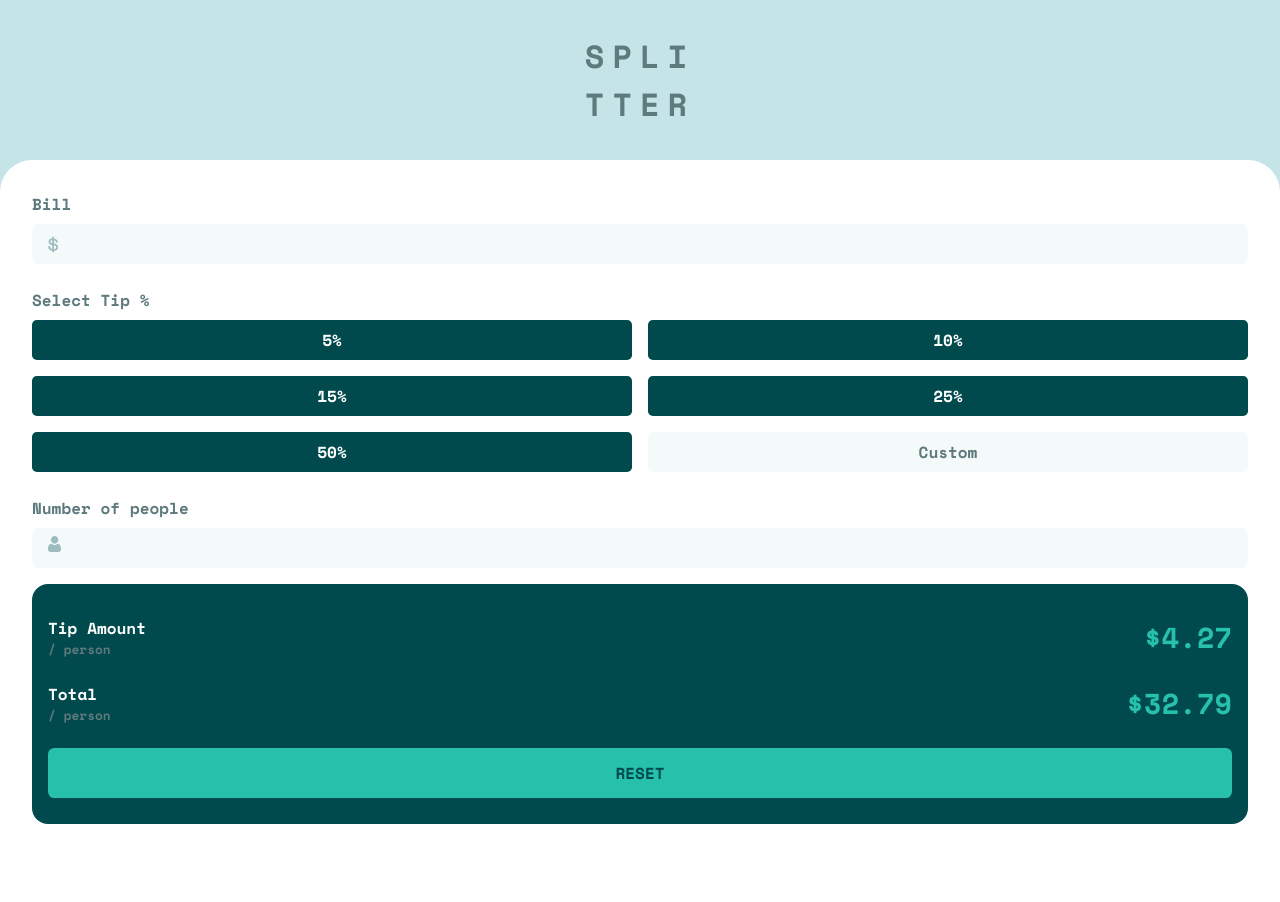
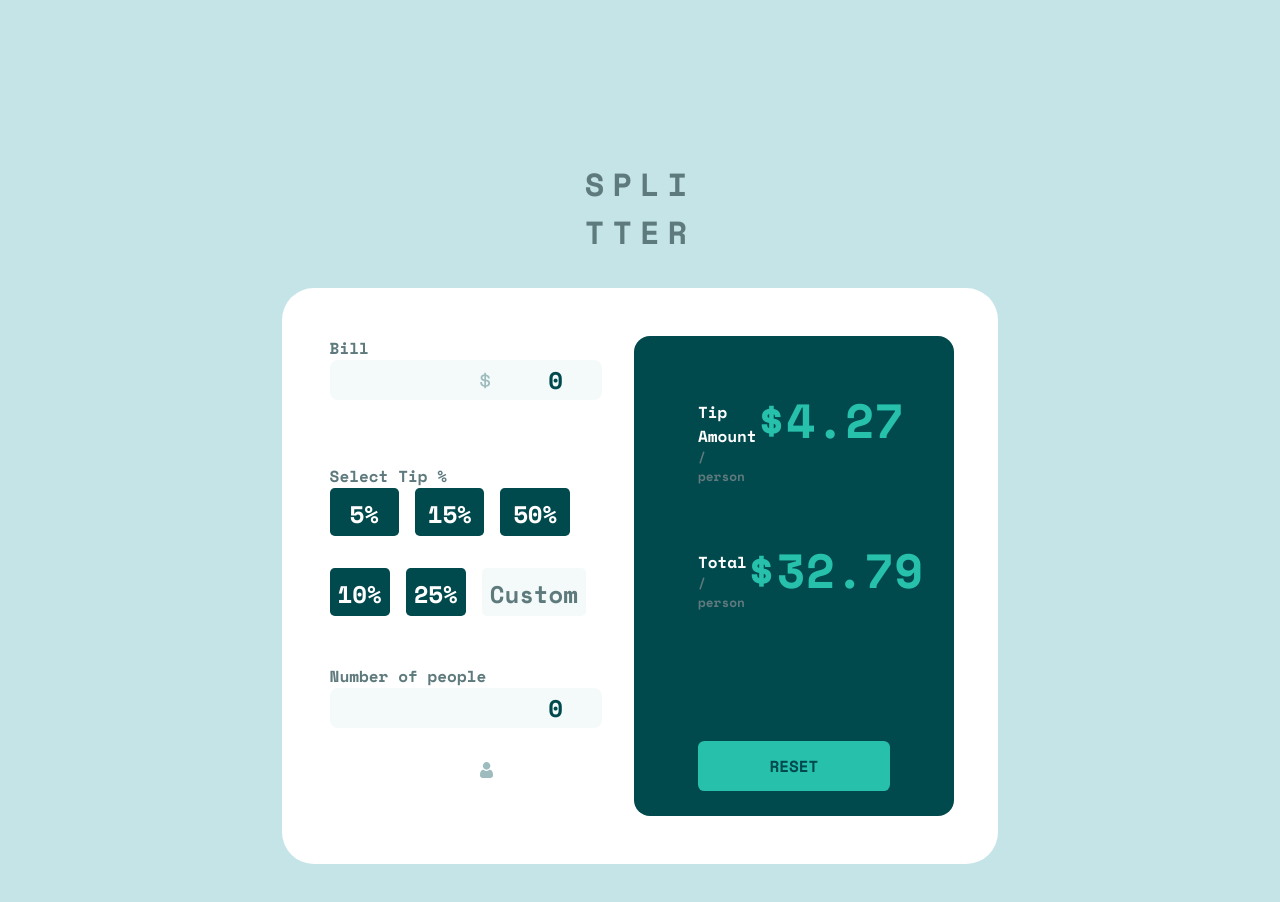
Before and after one commit to developermartins/tip-calculator-app, a React (Create React App) app: page / in a window 1280 px wide. Shown: the top 902 px of the page. Built offline with nearby package versions, Linux system fonts and the light colour scheme.

Commit message:
customize result-section

```diff
--- a/src/App.css
+++ b/src/App.css
@@ -189,3 +189,92 @@
     color: var(--very-dark-cyan);
     background-color: var(--strong-cyan);
 }
+
+@media screen and (min-width: 768px) {
+    .main-section {
+        padding: 10%;
+        display: flex;
+        align-items: center;
+        justify-content: center;
+        flex-direction: column;
+    }
+
+    .calculator-section {
+        min-height: 50vh;
+        width: 70%;
+        flex-direction: row;
+        border-bottom-left-radius: 2rem;
+        border-bottom-right-radius: 2rem;
+        padding: 3rem 3rem;
+    }
+
+    .bill-input-container svg {
+        left: 30rem;
+    }
+
+    .number-of-people-container svg {
+        top: 47.6rem;
+        left: 30rem;
+    }
+
+    .content-calc-section {
+        flex: 1;
+        margin-right: 2rem;
+    }
+
+    .bill-input-container {
+        margin-bottom: 4rem;
+    }
+
+    .buttons-section {
+        flex-direction: column;
+    }
+
+    .left-btn {
+        flex-direction: row;
+    }
+
+    .right-btn {
+        flex-direction: row;
+    }
+
+    .right-btn button {
+        width: 55%;
+        height: 60%;
+        margin-right: 1rem;
+        font-size: 1.5rem;
+    }
+
+    .left-btn button {
+        width: 55%;
+        height: 60%;
+        margin-right: 1rem;
+        font-size: 1.5rem;
+    }
+
+    .result-section {
+        flex: 1;
+        height: 30em;
+        width: 20rem;
+        padding: 4rem;
+    }
+
+    .amount-container {
+        display: flex;
+        margin-bottom: 4rem;
+    }
+
+    .amount-container span {
+        font-size: 3rem;
+        margin-top: -1rem;
+    }
+
+    .total-container {
+        margin-bottom: 8rem;
+    }
+
+    .total-container span {
+        font-size: 3rem;
+        margin-top: -1rem;
+    }
+}
--- a/src/App.jsx
+++ b/src/App.jsx
@@ -8,9 +8,10 @@ const App = () => {
         <h1>spli<br />tter</h1>
       </section>
       <section className='calculator-section'>
+        <section className='content-calc-section'>
           <span>Bill</span>
           <div className="bill-input-container">
-          <input type="number" />
+            <input type="number" value={0} />
             <svg
               xmlns="http://www.w3.org/2000/svg"
               width="11"
@@ -34,7 +35,7 @@ const App = () => {
           </section>
           <span>Number of people</span>
           <div className="number-of-people-container">
-          <input type="number" />
+            <input type="number" value={0} />
             <svg
               xmlns="http://www.w3.org/2000/svg"
               width="13"
@@ -42,6 +43,7 @@ const App = () => {
               <path fill="#9EBBBD" d="M9.573 7.729c.406 0 .784.07 1.126.209.342.14.639.33.881.569.232.227.438.503.614.82a5.1 5.1 0 01.407.949c.097.312.178.654.242 1.016.062.359.105.699.126 1.011.02.307.031.624.031.945 0 .836-.259 1.512-.768 2.01-.504.492-1.17.742-1.98.742H2.748c-.81 0-1.477-.25-1.98-.742C.259 14.76 0 14.084 0 13.248c0-.322.01-.64.032-.945.02-.312.063-.652.126-1.01.063-.363.144-.705.242-1.017.1-.323.238-.643.407-.948.176-.318.382-.594.613-.821.243-.238.54-.43.882-.57.342-.138.72-.208 1.125-.208.16 0 .313.067.61.265.183.123.397.264.636.421.204.134.48.259.822.372.333.11.671.167 1.005.167a3.19 3.19 0 001.006-.167c.341-.113.618-.238.822-.372l.636-.42c.296-.2.45-.266.61-.266zM6.598 0C7.63 0 8.522.38 9.252 1.129s1.1 1.666 1.1 2.724c0 1.06-.37 1.976-1.1 2.725-.73.75-1.623 1.13-2.654 1.13-1.03 0-1.924-.38-2.653-1.13-.73-.749-1.1-1.666-1.1-2.725 0-1.058.37-1.975 1.1-2.724C4.675.379 5.567 0 6.598 0z"/>
             </svg>
           </div>
+        </section>
 
         <section className="result-section">
           <div className='amount-container'>
```
Lines whose indentation alone changed are shown as unchanged.
